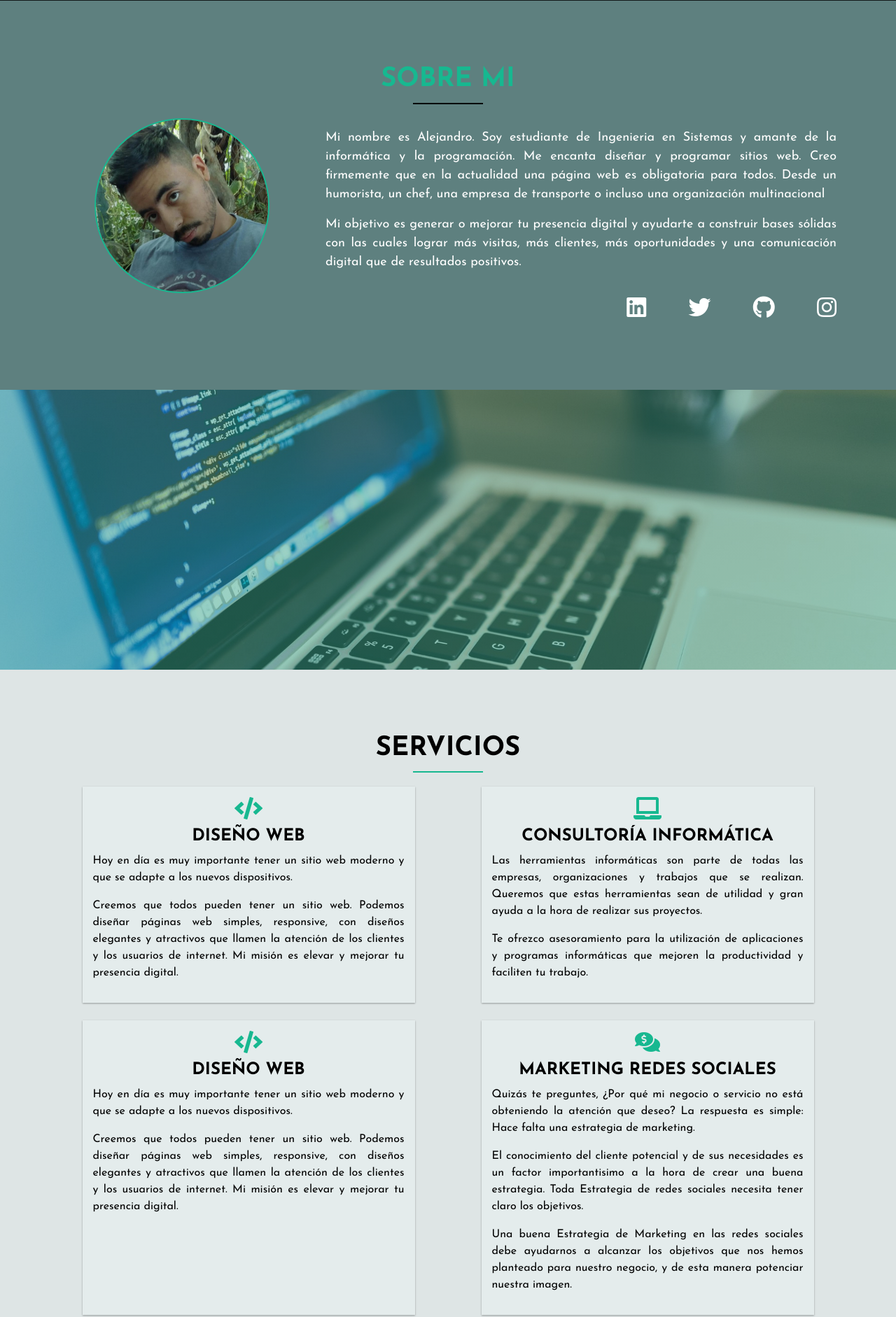
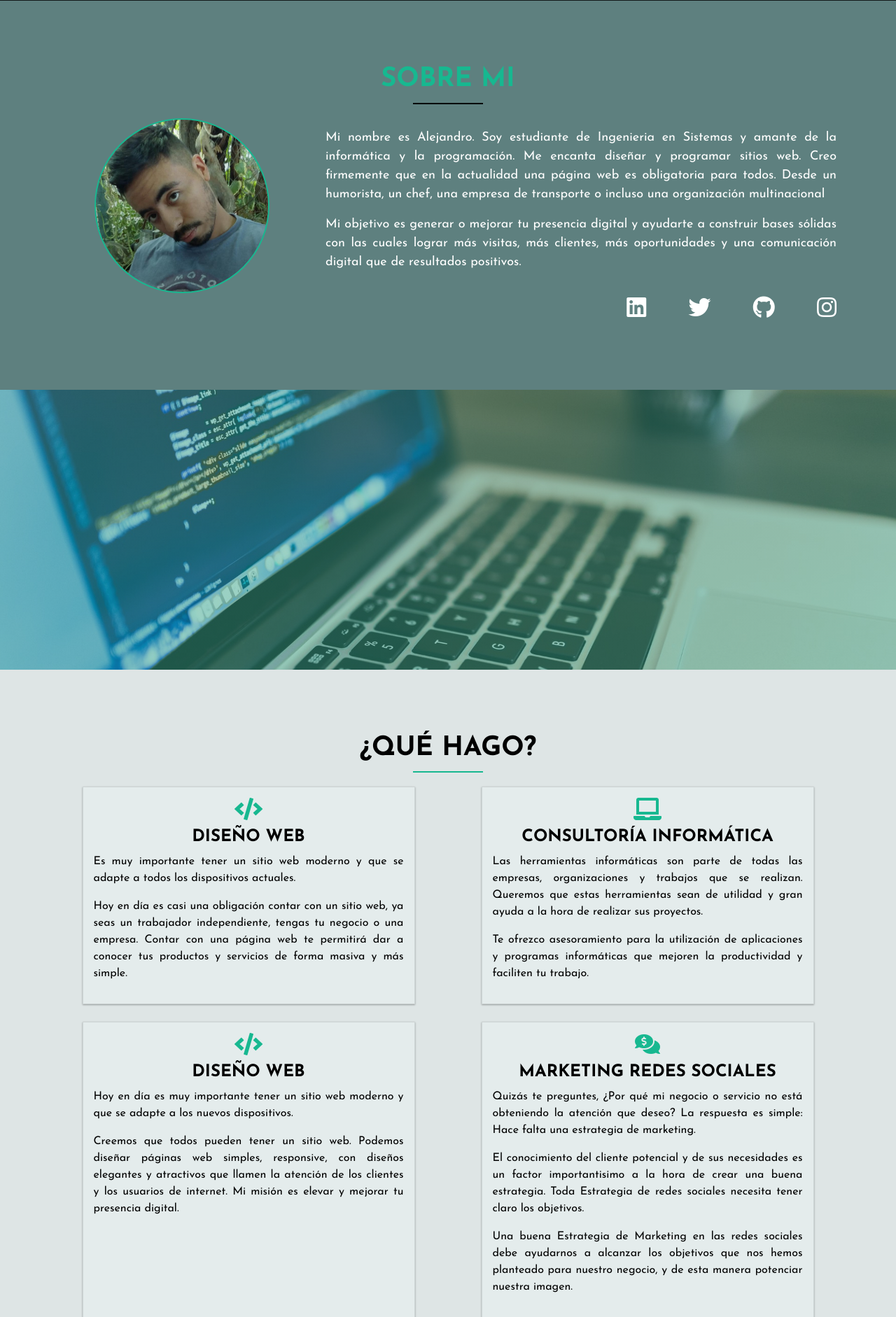
Before and after one commit to nabiedma/web-personal, a PHP site: page / in a window 1280 px wide. Shown: the part 799-2681 px from the top of the page at 70% size. Run offline with PHP 8.4, Linux system fonts and the light colour scheme; some libraries are stand-ins or nearby versions.

Commit message:
se modificó estilos en Servicios y animaciones

```diff
--- a/css/style.css
+++ b/css/style.css
@@ -1,5 +1,5 @@
 body {
-    font-family: 'Josefin Sans', Arial, Helvetica, sans-serif;
+  font-family: "Josefin Sans", Arial, Helvetica, sans-serif;
   color: #fff;
   background-color: #000;
   position: relative;
@@ -22,7 +22,6 @@ h2:after {
   margin-top: 10px;
   margin-bottom: 20px;
 }
-
 
 /* ------------------------ */
 /* HEADER */
@@ -48,7 +47,7 @@ nav {
 
 header {
   height: 100vh;
-    background-image: linear-gradient(rgba(70, 96, 95, 0.40), rgba(70, 96, 95, 0.25)), url(img/bgheader.png);
+  background-image: linear-gradient(rgba(70, 96, 95, 0.4), rgba(70, 96, 95, 0.25)), url(img/bgheader.png);
   background-size: cover;
   background-position: center;
   background-attachment: fixed;
@@ -60,7 +59,8 @@ nav li {
   margin-left: 5px;
 }
 
-nav li a:link, nav li a:visited {
+nav li a:link,
+nav li a:visited {
   text-decoration: none;
   color: #dee5e5;
   border-bottom: 2px solid transparent;
@@ -68,7 +68,8 @@ nav li a:link, nav li a:visited {
   transition: color 0.4s;
 }
 
-nav li a:hover, nav li a:active {
+nav li a:hover,
+nav li a:active {
   color: #17b890;
 }
 
@@ -76,7 +77,9 @@ nav li a:hover, nav li a:active {
   height: 90vh;
 }
 
-.title-thin, .title-strong, .title-sub {
+.title-thin,
+.title-strong,
+.title-sub {
   text-transform: uppercase;
   text-align: center;
 }
@@ -97,7 +100,7 @@ nav li a:hover, nav li a:active {
 }
 
 .scrolled {
-    background-color: rgba(0,0,0,0.8);
+  background-color: rgba(0, 0, 0, 0.8);
   transition: all 0.5s;
 }
 
@@ -114,7 +117,7 @@ nav li a:hover, nav li a:active {
 .section-aboutme {
   background: #5e807f;
   color: #fff;
-    padding: 90px 0 ;
+  padding: 90px 0;
 }
 
 .section-aboutme h2 {
@@ -156,7 +159,7 @@ nav li a:hover, nav li a:active {
 
 .section-image {
   height: 400px;
-    background-image: linear-gradient(rgba(23, 184, 144, 0.30), rgba(23, 184, 144, 0.35)), url(img/image-scroll-1.jpg);
+  background-image: linear-gradient(rgba(23, 184, 144, 0.3), rgba(23, 184, 144, 0.35)), url(img/image-scroll-1.jpg);
   background-size: cover;
   background-position: center;
   background-attachment: fixed;
@@ -202,14 +205,15 @@ nav li a:hover, nav li a:active {
   background-color: #e4ecec;
   padding: 15px;
   margin-bottom: 25px;
-    box-shadow: 0 1px 3px rgba(0,0,0,0.12), 0 1px 2px rgba(0,0,0,0.24);
-    transition: all 0.4s cubic-bezier(.25,.8,.25,1);
+  box-shadow: 0 1px 3px rgba(0, 0, 0, 0.12), 0 1px 2px rgba(0, 0, 0, 0.24);
+  transition: all 0.6s cubic-bezier(0.25, 0.8, 0.25, 1);
+  border: 1px solid rgb(0, 0, 0, 0.1);
 }
 
 .section-services .servicio:hover {
-    box-shadow: 0 14px 28px rgba(0,0,0,0.25), 0 10px 10px rgba(0,0,0,0.22);
+  box-shadow: 0 14px 28px rgba(0, 0, 0, 0.25), 0 10px 10px rgba(0, 0, 0, 0.22);
+  background-color: #d0e0e0;
 }
-
 
 /* ------------------------ */
 /* SECTION - PORTFOLIO */
@@ -266,7 +270,6 @@ footer {
 
 .foot-social {
   list-style-type: none;
-
 }
 
 footer ul {
@@ -316,7 +319,8 @@ footer p {
   font-size: 85%;
 }
 
-footer a:hover, footer i:hover {
+footer a:hover,
+footer i:hover {
   color: #fff;
 }
 
@@ -331,5 +335,4 @@ footer a {
 
 /* On screens that are 600px or less */
 @media screen and (max-width: 600px) {
-
 }
--- a/index.html
+++ b/index.html
@@ -2,42 +2,40 @@
 <html lang="es">
   <head>
     <!-- Metas -->
-    <meta charset="UTF-8">
-    <meta name="viewport" content="width=device-width, user-scalable=no, initial-scale=1.0, maximum-scale=1.0, minimum-scale=1.0">
-    <meta http-equiv="X-UA-Compatible" content="ie=edge">
+    <meta charset="UTF-8" />
+    <meta name="viewport" content="width=device-width, user-scalable=no, initial-scale=1.0, maximum-scale=1.0, minimum-scale=1.0" />
+    <meta http-equiv="X-UA-Compatible" content="ie=edge" />
 
     <!-- Title  -->
     <title>Alejandro Biedma - Freelancer</title>
 
     <!-- Favicons -->
-    <link rel="apple-touch-icon" sizes="180x180" href="img/apple-touch-icon.png">
-    <link rel="icon" type="image/png" sizes="32x32" href="img/favicon-32x32.png">
-    <link rel="icon" type="image/png" sizes="16x16" href="img/favicon-16x16.png">
-    <link rel="manifest" href="img/site.webmanifest">
-    <link rel="mask-icon" href="img/safari-pinned-tab.svg" color="#5bbad5">
-    <meta name="msapplication-TileColor" content="#00aba9">
-    <meta name="theme-color" content="#ffffff">
+    <link rel="apple-touch-icon" sizes="180x180" href="img/apple-touch-icon.png" />
+    <link rel="icon" type="image/png" sizes="32x32" href="img/favicon-32x32.png" />
+    <link rel="icon" type="image/png" sizes="16x16" href="img/favicon-16x16.png" />
+    <link rel="manifest" href="img/site.webmanifest" />
+    <link rel="mask-icon" href="img/safari-pinned-tab.svg" color="#5bbad5" />
+    <meta name="msapplication-TileColor" content="#00aba9" />
+    <meta name="theme-color" content="#ffffff" />
 
     <!-- Bootstrap CSS  -->
-    <link rel="stylesheet" href="css/bootstrap.min.css">
+    <link rel="stylesheet" href="css/bootstrap.min.css" />
     <!-- Animate CSS  -->
-    <link rel="stylesheet" href="css/animate.css">
+    <link rel="stylesheet" href="css/animate.css" />
     <!-- Font Awesome CSS  -->
-    <link rel="stylesheet" href="https://use.fontawesome.com/releases/v5.7.1/css/all.css" integrity="sha384-fnmOCqbTlWIlj8LyTjo7mOUStjsKC4pOpQbqyi7RrhN7udi9RwhKkMHpvLbHG9Sr" crossorigin="anonymous">
+    <link rel="stylesheet" href="https://use.fontawesome.com/releases/v5.7.1/css/all.css" integrity="sha384-fnmOCqbTlWIlj8LyTjo7mOUStjsKC4pOpQbqyi7RrhN7udi9RwhKkMHpvLbHG9Sr" crossorigin="anonymous" />
     <!-- Google Font -->
-    <link href="https://fonts.googleapis.com/css?family=Josefin+Sans:300,300i,400,700" rel="stylesheet">
+    <link href="https://fonts.googleapis.com/css?family=Josefin+Sans:300,300i,400,700" rel="stylesheet" />
     <!-- Core Style CSS -->
-    <link rel="stylesheet" href="css/style.css">
-
+    <link rel="stylesheet" href="css/style.css" />
   </head>
   <body data-spy="scroll" data-target="#myNav">
-
     <header id="inicio">
       <!-- NAVEGACIÓN -->
-      <nav class="navbar navbar-expand-md fixed-top" id="myNav">
+      <nav class="navbar navbar-expand-md fixed-top animated fadeIn" id="myNav">
         <div class="container">
           <a class="navbar-brand" href="#inicio">
-            <img src="img/logo.png" class="" alt="Alejandro Biedma">
+            <img src="img/logo.png" class="" alt="Alejandro Biedma" />
           </a>
 
           <button class="navbar-toggler custom-toggler" type="button" data-toggle="collapse" data-target="#navbar" aria-controls="navbar" aria-expanded="false" aria-label="Navegacion">
@@ -52,7 +50,7 @@
                 <a class="nav-link" href="#aboutme">Sobre Mi</a>
               </li>
               <li class="nav-item">
-                          <a class="nav-link" href="#servicios">Servicios</a>
+                <a class="nav-link" href="#servicios">¿Qué Hago?</a>
               </li>
               <li class="nav-item">
                 <a class="nav-link" href="#portfolio">Portfolio</a>
@@ -88,17 +86,16 @@
         </div>
         <div class="row">
           <div class="col-12 col-md-4 pb-4 pb-md-0">
-              <img src="img/profile-pic.jpg" alt="Perfil" width="250" height="250" class="mx-auto d-block img-fluid profile-pic">
+            <img src="img/profile-pic.jpg" alt="Perfil" width="250" height="250" class="mx-auto d-block img-fluid profile-pic" />
           </div>
           <div class="col-12 col-md-8 align-self-center">
             <p class="text-justify text-aboutme">
-              Mi nombre es Alejandro. Soy estudiante de Ingenieria en Sistemas y amante de la informática y la programación.
-              Me encanta diseñar y programar sitios web. Creo firmemente que en la actualidad una página web es obligatoria para
-              todos. Desde un humorista, un chef, una empresa de transporte o incluso una organización multinacional
+              Mi nombre es Alejandro. Soy estudiante de Ingenieria en Sistemas y amante de la informática y la programación. Me encanta diseñar y programar sitios web. Creo firmemente que en la
+              actualidad una página web es obligatoria para todos. Desde un humorista, un chef, una empresa de transporte o incluso una organización multinacional
             </p>
             <p class="text-justify text-aboutme">
-                Mi objetivo es generar o mejorar tu presencia digital y ayudarte a construir bases sólidas con las cuales lograr
-                más visitas, más clientes, más oportunidades y una comunicación digital que de resultados positivos.
+              Mi objetivo es generar o mejorar tu presencia digital y ayudarte a construir bases sólidas con las cuales lograr más visitas, más clientes, más oportunidades y una comunicación digital
+              que de resultados positivos.
             </p>
           </div>
         </div>
@@ -115,9 +112,7 @@
     <!-- FIN de SECTION /// SOBRE MI -->
 
     <!-- SECTION /// SCROLL IMAGE -->
-    <section class="section-image">
-
-    </section>
+    <section class="section-image"></section>
     <!-- FIN de SECTION /// SCROLL IMAGE -->
 
     <!-- SECTION /// SERVICIOS -->
@@ -125,7 +120,7 @@
       <div class="container">
         <div class="row">
           <div class="col">
-              <h2>Servicios</h2>
+            <h2>¿Qué Hago?</h2>
           </div>
         </div>
         <div class="row justify-content-around">
@@ -133,19 +128,19 @@
             <i class="fas fa-code"></i>
             <h3 class="servicio-title text-center">Diseño Web</h3>
             <p class="servicio-text text-justify">
-              Hoy en día es muy importante tener un sitio web moderno y que se adapte a los nuevos dispositivos.
+              Es muy importante tener un sitio web moderno y que se adapte a todos los dispositivos actuales.
             </p>
             <p class="servicio-text text-justify">
-              Creemos que todos pueden tener un sitio web. Podemos diseñar páginas web simples, responsive, con diseños elegantes y atractivos que llamen la atención de los
-              clientes y los usuarios de internet. Mi misión es elevar y mejorar tu presencia digital.
+              Hoy en día es casi una obligación contar con un sitio web, ya seas un trabajador independiente, tengas tu negocio o una empresa. Contar con una página web te permitirá dar a conocer tus
+              productos y servicios de forma masiva y más simple.
             </p>
           </div>
           <div class="col-11 col-lg-5 servicio">
             <i class="fas fa-laptop"></i>
             <h3 class="servicio-title text-center">Consultoría Informática</h3>
             <p class="servicio-text text-justify">
-                Las herramientas informáticas son parte de todas las empresas, organizaciones y trabajos que se realizan. Queremos que estas herramientas sean de utilidad
-                y gran ayuda a la hora de realizar sus proyectos.
+              Las herramientas informáticas son parte de todas las empresas, organizaciones y trabajos que se realizan. Queremos que estas herramientas sean de utilidad y gran ayuda a la hora de
+              realizar sus proyectos.
             </p>
             <p class="servicio-text text-justify">
               Te ofrezco asesoramiento para la utilización de aplicaciones y programas informáticas que mejoren la productividad y faciliten tu trabajo.
@@ -160,23 +155,22 @@
               Hoy en día es muy importante tener un sitio web moderno y que se adapte a los nuevos dispositivos.
             </p>
             <p class="servicio-text text-justify">
-                Creemos que todos pueden tener un sitio web. Podemos diseñar páginas web simples, responsive, con diseños elegantes y atractivos que llamen la atención de los
-                clientes y los usuarios de internet. Mi misión es elevar y mejorar tu presencia digital.
+              Creemos que todos pueden tener un sitio web. Podemos diseñar páginas web simples, responsive, con diseños elegantes y atractivos que llamen la atención de los clientes y los usuarios de
+              internet. Mi misión es elevar y mejorar tu presencia digital.
             </p>
           </div>
           <div class="col-11 col-lg-5 servicio">
             <i class="fas fa-comments-dollar"></i>
             <h3 class="servicio-title text-center">Marketing Redes Sociales</h3>
             <p class="servicio-text text-justify">
-                  Quizás te preguntes, ¿Por qué mi negocio o servicio no está obteniendo la atención que deseo? La respuesta es simple: Hace falta una estrategia
-                  de marketing.
+              Quizás te preguntes, ¿Por qué mi negocio o servicio no está obteniendo la atención que deseo? La respuesta es simple: Hace falta una estrategia de marketing.
             </p>
             <p class="servicio-text text-justify">
-                  El conocimiento del cliente potencial y de sus necesidades es un factor importantisimo a la hora de crear una buena estrategia. Toda Estrategia de redes sociales necesita tener claro los objetivos.
+              El conocimiento del cliente potencial y de sus necesidades es un factor importantisimo a la hora de crear una buena estrategia. Toda Estrategia de redes sociales necesita tener claro los
+              objetivos.
             </p>
             <p class="servicio-text text-justify">
-                  Una buena Estrategia de Marketing en las redes sociales debe ayudarnos a alcanzar los objetivos que nos hemos planteado para nuestro negocio, y de esta manera potenciar
-                  nuestra imagen.
+              Una buena Estrategia de Marketing en las redes sociales debe ayudarnos a alcanzar los objetivos que nos hemos planteado para nuestro negocio, y de esta manera potenciar nuestra imagen.
             </p>
           </div>
         </div>
@@ -196,16 +190,16 @@
       <div class="container-fluid px-0 container-portfolio">
         <div class="row no-gutters">
           <div class="col-12 col-sm-6 col-lg-3">
-            <img src="img/example1000.jpg" alt="Work" class="img-fluid">
+            <img src="img/example1000.jpg" alt="Work" class="img-fluid" />
           </div>
           <div class="col-12 col-sm-6 col-lg-3">
-            <img src="img/example1000.jpg" alt="Work" class="img-fluid">
+            <img src="img/example1000.jpg" alt="Work" class="img-fluid" />
           </div>
           <div class="col-12 col-sm-6 col-lg-3">
-            <img src="img/example1000.jpg" alt="Work" class="img-fluid">
+            <img src="img/example1000.jpg" alt="Work" class="img-fluid" />
           </div>
           <div class="col-12 col-sm-6 col-lg-3">
-            <img src="img/example1000.jpg" alt="Work" class="img-fluid">
+            <img src="img/example1000.jpg" alt="Work" class="img-fluid" />
           </div>
         </div>
       </div>
@@ -223,8 +217,7 @@
         <div class="row">
           <div class="col-12">
             <p class="text-center">
-              ¿Te gustaría saber más sobre mi trabajo? ¿Necesitás un presupuesto?
-              ¿Tenés alguna idea en la que te gustaría trabajar juntos?
+              ¿Te gustaría saber más sobre mi trabajo? ¿Necesitás un presupuesto? ¿Tenés alguna idea en la que te gustaría trabajar juntos?
             </p>
             <p class="text-center">¡Usá el siguiente formulario para contactarme!</p>
           </div>
@@ -236,11 +229,11 @@
               <div class="row">
                 <div class="messages"></div>
                 <div class="col-12 col-md-6 pt-2">
-                  <input type="text" class="form-control" name="formNombre" id="formNombre" placeholder="Tu Nombre" required="required" data-error="Por favor, ingrese un nombre.">
+                  <input type="text" class="form-control" name="formNombre" id="formNombre" placeholder="Tu Nombre" required="required" data-error="Por favor, ingrese un nombre." />
                   <div class="help-block with-errors"></div>
                 </div>
                 <div class="col-12 col-md-6 pt-2">
-                  <input type="email" class="form-control" name="formMail" id="formMail" placeholder="Tu E-mail" required="required" data-error="Por favor, ingrese un e-mail.">
+                  <input type="email" class="form-control" name="formMail" id="formMail" placeholder="Tu E-mail" required="required" data-error="Por favor, ingrese un e-mail." />
                   <small id="emailHelp" class="form-text text-muted">¡Tranquil@! No compartiré tu dirección con nadie.</small>
                   <div class="help-block with-errors"></div>
                 </div>
@@ -260,13 +253,22 @@
               </div>
               <div class="row">
                 <div class="col pt-2">
-                    <textarea class="form-control" style="max-height:400px; min-height:100px;" placeholder="Tu Mensaje" name="formMensaje" id="formMensaje" rows="5" required="required" data-error="Por favor, ingrese su mensaje."></textarea>
+                  <textarea
+                    class="form-control"
+                    style="max-height:400px; min-height:100px;"
+                    placeholder="Tu Mensaje"
+                    name="formMensaje"
+                    id="formMensaje"
+                    rows="5"
+                    required="required"
+                    data-error="Por favor, ingrese su mensaje."
+                  ></textarea>
                   <div class="help-block with-errors"></div>
                 </div>
               </div>
               <div class="row">
                 <div class="col-12">
-                    <input type="submit" name="submit" class="btn btn-info float-right mt-3" value="Enviar">
+                  <input type="submit" name="submit" class="btn btn-info float-right mt-3" value="Enviar" />
                 </div>
               </div>
             </form>
@@ -284,10 +286,18 @@
           <div class="col-12 col-md-5 col-lg-4 pb-2">
             <h3>Redes Sociales</h3>
             <ul class="foot-social navbar ml-auto">
-              <li class="nav-item"><a href="#" class="nav-link" target="_blank"><i class="fab fa-linkedin"></i></a></li>
-              <li class="nav-item"><a href="https://twitter.com/ale_biedma" class="nav-link" target="_blank"><i class="fab fa-twitter"></i></a></li>
-              <li class="nav-item"><a href="https://github.com/nabiedma" class="nav-link" target="_blank"><i class="fab fa-github"></i></a></li>
-              <li class="nav-item"><a href="#" class="nav-link" target="_blank"><i class="fab fa-instagram"></i></a></li>
+              <li class="nav-item">
+                <a href="#" class="nav-link" target="_blank"><i class="fab fa-linkedin"></i></a>
+              </li>
+              <li class="nav-item">
+                <a href="https://twitter.com/ale_biedma" class="nav-link" target="_blank"><i class="fab fa-twitter"></i></a>
+              </li>
+              <li class="nav-item">
+                <a href="https://github.com/nabiedma" class="nav-link" target="_blank"><i class="fab fa-github"></i></a>
+              </li>
+              <li class="nav-item">
+                <a href="#" class="nav-link" target="_blank"><i class="fab fa-instagram"></i></a>
+              </li>
             </ul>
           </div>
         </div>
@@ -306,11 +316,12 @@
     <script src="js/popper.js"></script>
     <script src="js/bootstrap.min.js"></script>
     <script src="js/custom.js"></script>
-    <script src="https://cdnjs.cloudflare.com/ajax/libs/1000hz-bootstrap-validator/0.11.9/validator.min.js" integrity="sha256-dHf/YjH1A4tewEsKUSmNnV05DDbfGN3g7NMq86xgGh8=" crossorigin="anonymous"></script>
+    <script
+      src="https://cdnjs.cloudflare.com/ajax/libs/1000hz-bootstrap-validator/0.11.9/validator.min.js"
+      integrity="sha256-dHf/YjH1A4tewEsKUSmNnV05DDbfGN3g7NMq86xgGh8="
+      crossorigin="anonymous"
+    ></script>
     <script src="js/contact.js"></script>
-    <script>
-
-  </script>
-
+    <script></script>
   </body>
 </html>
```
Lines whose indentation alone changed are shown as unchanged.
